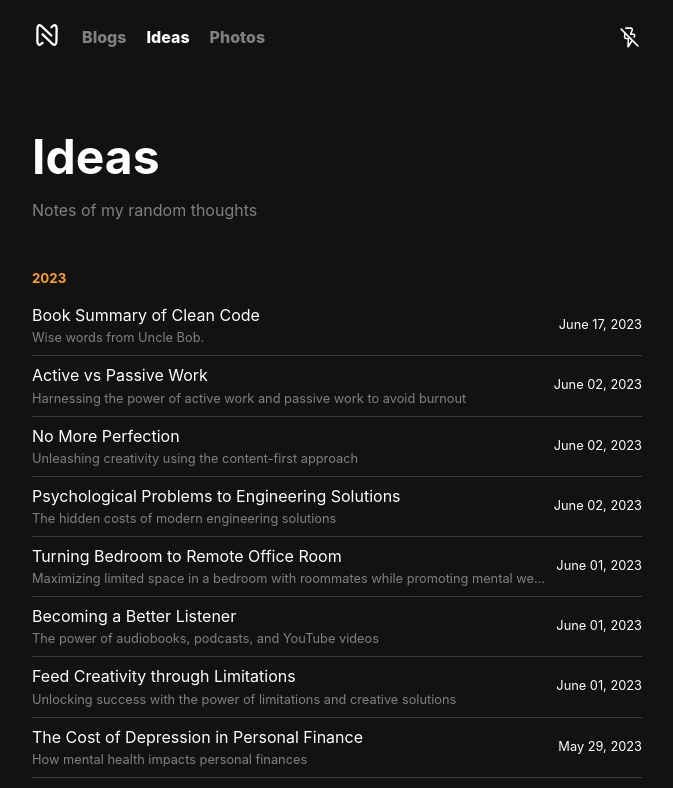
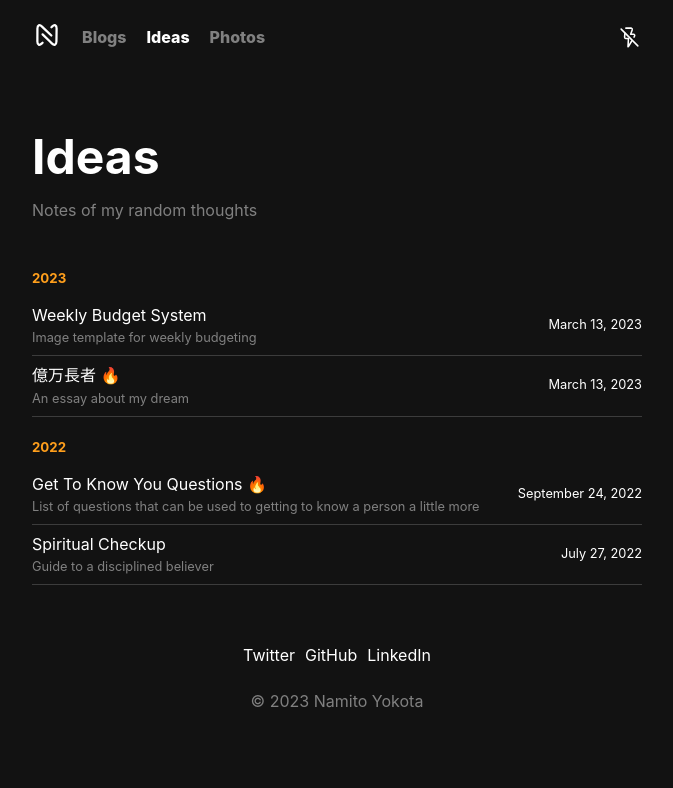
Before and after one commit to namitoyokota/portfolio, a Next.js app: page /ideas in a window 1280 px wide. Shown: the top 788 px of the page, without its empty margins (303-976 px from the left). Built offline with nearby package versions, Linux system fonts and the light colour scheme.

Commit message:
added draft status to ideas

```diff
--- a/pages/ideas.tsx
+++ b/pages/ideas.tsx
@@ -22,11 +22,11 @@ export const Ideas = ({ posts }: IdeasProps): JSX.Element => {
                 <p className={styles.description}>Notes of my random thoughts</p>
             </div>
 
-            {[...new Set(posts.map((post) => parseISO(post.date!).getFullYear()))].map((year) => (
+            {[...new Set(posts.filter((post) => !post.draft).map((post) => parseISO(post.date!).getFullYear()))].map((year) => (
                 <div key={year}>
                     <h5>{year}</h5>
                     {posts
-                        .filter((post) => parseISO(post.date!).getFullYear() === year)
+                        .filter((post) => !post.draft && parseISO(post.date!).getFullYear() === year)
                         .map((idea) => (
                             <Link legacyBehavior as={`/posts/${idea.slug}`} href={`/posts/[slug]`} key={idea.slug}>
                                 <div className={styles.blog}>
@@ -47,7 +47,7 @@ export const Ideas = ({ posts }: IdeasProps): JSX.Element => {
 };
 
 export const getStaticProps: GetStaticProps = async () => {
-    const posts = getAllPosts(['date', 'subtitle', 'slug', 'title', 'type', 'hot']);
+    const posts = getAllPosts(['date', 'subtitle', 'slug', 'title', 'type', 'hot', 'draft']);
 
     return {
         props: { posts },
--- a/posts/active-vs-passive.mdx
+++ b/posts/active-vs-passive.mdx
@@ -2,6 +2,7 @@
 title: Active vs Passive Work
 subtitle: Harnessing the power of active work and passive work to avoid burnout
 date: '2023-06-02'
+draft: true
 ---
 
 ## Introduction
--- a/posts/bedroom-office.mdx
+++ b/posts/bedroom-office.mdx
@@ -2,6 +2,7 @@
 title: Turning Bedroom to Remote Office Room
 subtitle: Maximizing limited space in a bedroom with roommates while promoting mental well-being
 date: '2023-06-01'
+draft: true
 ---
 
 ## Introduction
--- a/posts/better-listener.mdx
+++ b/posts/better-listener.mdx
@@ -2,6 +2,7 @@
 title: Becoming a Better Listener
 subtitle: The power of audiobooks, podcasts, and YouTube videos
 date: '2023-06-01'
+draft: true
 ---
 
 ## Introduction
--- a/posts/clean-code-summary.mdx
+++ b/posts/clean-code-summary.mdx
@@ -2,6 +2,7 @@
 title: Book Summary of Clean Code
 subtitle: Wise words from Uncle Bob.
 date: '2023-06-17'
+draft: true
 ---
 
 ## Chapter 1: Clean Code
--- a/posts/depression-finance.mdx
+++ b/posts/depression-finance.mdx
@@ -2,6 +2,7 @@
 title: The Cost of Depression in Personal Finance
 subtitle: How mental health impacts personal finances
 date: '2023-05-29'
+draft: true
 ---
 
 ## TL;DR
--- a/posts/limited-creativity.mdx
+++ b/posts/limited-creativity.mdx
@@ -2,6 +2,7 @@
 title: Feed Creativity through Limitations
 subtitle: Unlocking success with the power of limitations and creative solutions
 date: '2023-06-01'
+draft: true
 ---
 
 In our relentless pursuit of success, we often associate it with boundless freedom, unlimited resources, and unrestricted possibilities. However, counterintuitive as it may seem, limitations can actually serve as catalysts for innovative thinking, pushing us to explore new avenues and discover creative solutions. Embracing constraints can fuel our imagination, enhance problem-solving skills, and ultimately pave the path to success in unexpected ways.
--- a/posts/no-more-perfection.mdx
+++ b/posts/no-more-perfection.mdx
@@ -2,6 +2,7 @@
 title: No More Perfection
 subtitle: Unleashing creativity using the content-first approach
 date: '2023-06-02'
+draft: true
 ---
 
 ## Introduction
--- a/posts/psychological-problems.mdx
+++ b/posts/psychological-problems.mdx
@@ -2,6 +2,7 @@
 title: Psychological Problems to Engineering Solutions
 subtitle: The hidden costs of modern engineering solutions
 date: '2023-06-02'
+draft: true
 ---
 
 ## Introduction
--- a/posts/sell-on-facebook.mdx
+++ b/posts/sell-on-facebook.mdx
@@ -2,6 +2,7 @@
 title: Seller's Guide to Facebook Marketplace
 subtitle: Tips on selling effectively on Facebook
 date: '2023-05-29'
+draft: true
 ---
 
 Selling effectively on Facebook Marketplace requires a strategic approach to stand out among other sellers and attract potential buyers. Here are some tips to help you sell effectively on Facebook Marketplace
--- a/types/post.ts
+++ b/types/post.ts
@@ -5,4 +5,5 @@ export type PostType = {
     slug: string;
     title: string;
     hot: boolean;
+    draft: boolean;
 };
```
